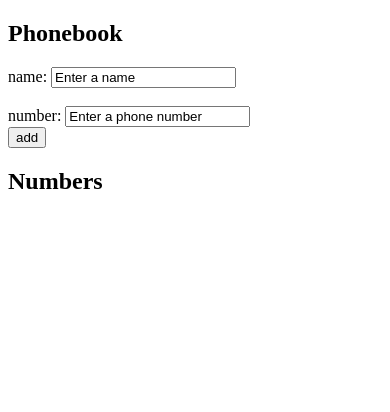
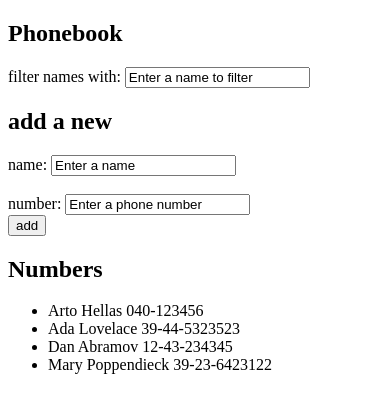
Before and after one commit to GuillermoCalderaro/FullStackOpen, a React (Create React App) app in the folder part2/phonebook/: page / in a window 390 px wide. Shown: the top 412 px of the page. Built offline with nearby package versions, Linux system fonts and the light colour scheme.

Commit message:
phonebook: step 4

```diff
--- a/part2/phonebook/src/App.js
+++ b/part2/phonebook/src/App.js
@@ -7,13 +7,22 @@
 )
 
 const App = () => {
-  const [ persons, setPersons] = useState([])
+  const [ persons, setPersons] = useState([
+    { name: 'Arto Hellas', number: '040-123456' },
+    { name: 'Ada Lovelace', number: '39-44-5323523' },
+    { name: 'Dan Abramov', number: '12-43-234345' },
+    { name: 'Mary Poppendieck', number: '39-23-6423122' }]
+  )
   const [ newName, setNewName ] = useState('Enter a name')
   const [ newPhone, setNewPhone] = useState('Enter a phone number')
+  const [ newFilter, setNewFilter] = useState('Enter a name to filter')
+  const [ show, setShow] = useState('')
 
+  var personsToShow = (show === '')
+      ? persons
+      : persons.filter(person => person.name.toUpperCase().startsWith(show.toUpperCase()));
 
-
-  const displayNames = () => persons.map(person =>
+  const displayNames = () => personsToShow.map(person =>
         <Contact
           key={person.name}
           name={person.name}
@@ -55,10 +64,24 @@
     setNewPhone(event.target.value);
   }
 
+  const handleFilterChange = (event) => {
+    setNewFilter(event.target.value);
+    setShow(event.target.value);
+    //personsToShow = persons.filter(person => person.name.startsWith(show))
+    //console.log(show);
+    // console.log(persons);
+    // console.log(personsToShow);
+  }
+
+  console.log("Persons:", persons);
+  console.log(show);
+  console.log("Persons to show:", personsToShow);
 
   return (
     <div>
       <h2>Phonebook</h2>
+        filter names with: <input value={newFilter} onChange={handleFilterChange} />
+      <h2>add a new</h2>
       <form onSubmit={addPerson}>
         <div>
           name: <input value={newName} onChange={handleNameChange}/>
```
